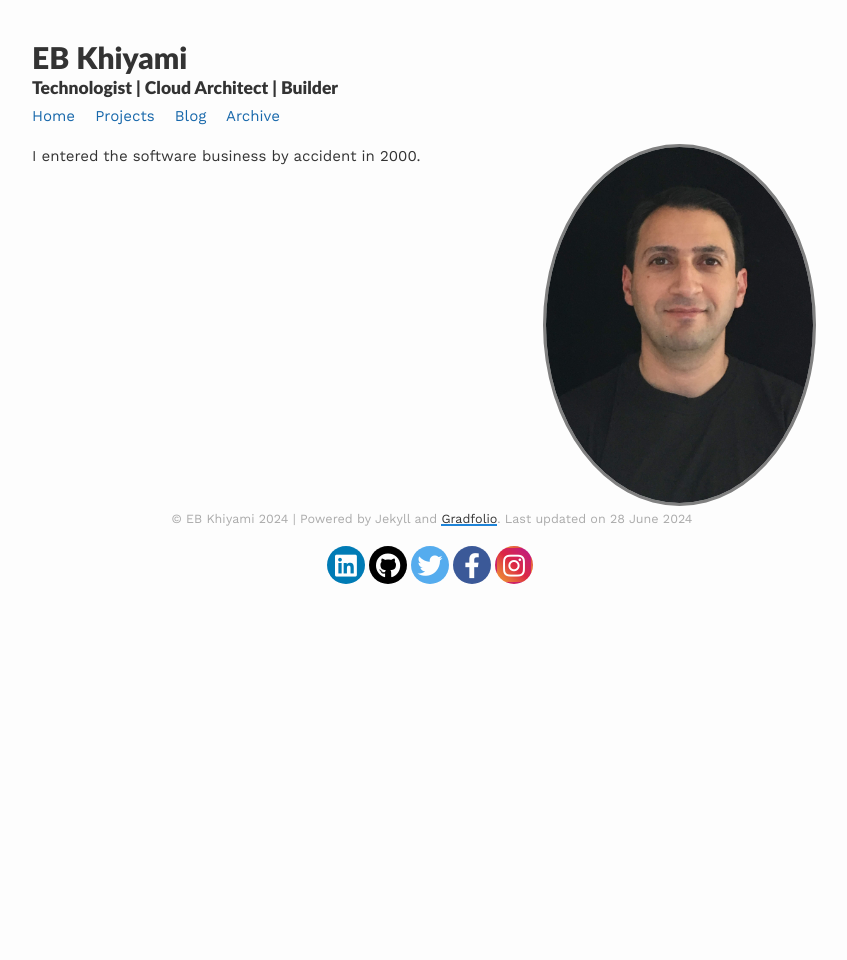
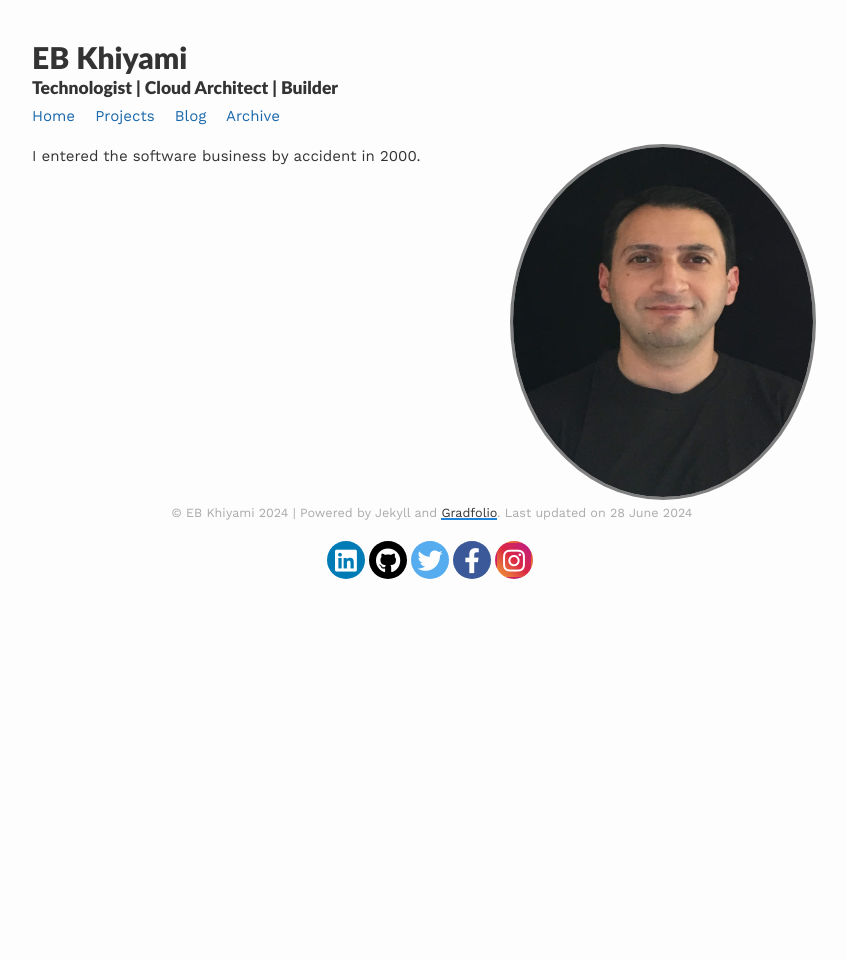
Before and after one commit to ekhiyami/ekhiyami.github.io, a Jekyll site: the page built from index.md, in a window 1280 px wide. Shown: the whole page, without its empty margins (208-1055 px from the left). Built offline with Jekyll 4.4.1, drawn with Linux system fonts in a browser that asks for light colours; nearby versions of some CDN libraries.

Commit message:
Update profile.scss

```diff
--- a/assets/css/_sass/profile.scss
+++ b/assets/css/_sass/profile.scss
@@ -7,6 +7,8 @@
     margin-bottom: rem;
     border-radius: 6px;
     border-radius: 50%;
+    width: 300px;
+    height: 350px;
 }
 
 .left {
```
